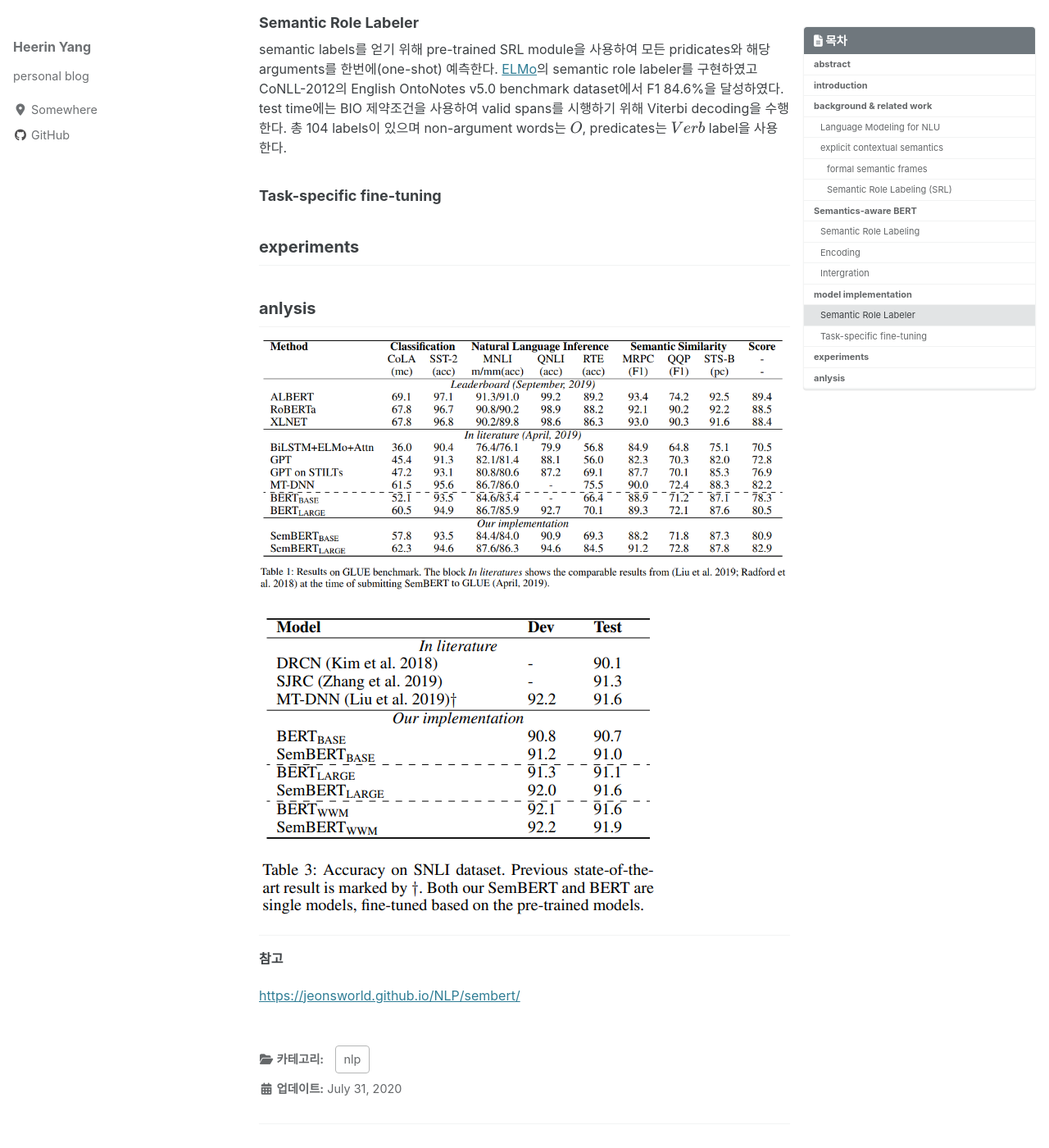
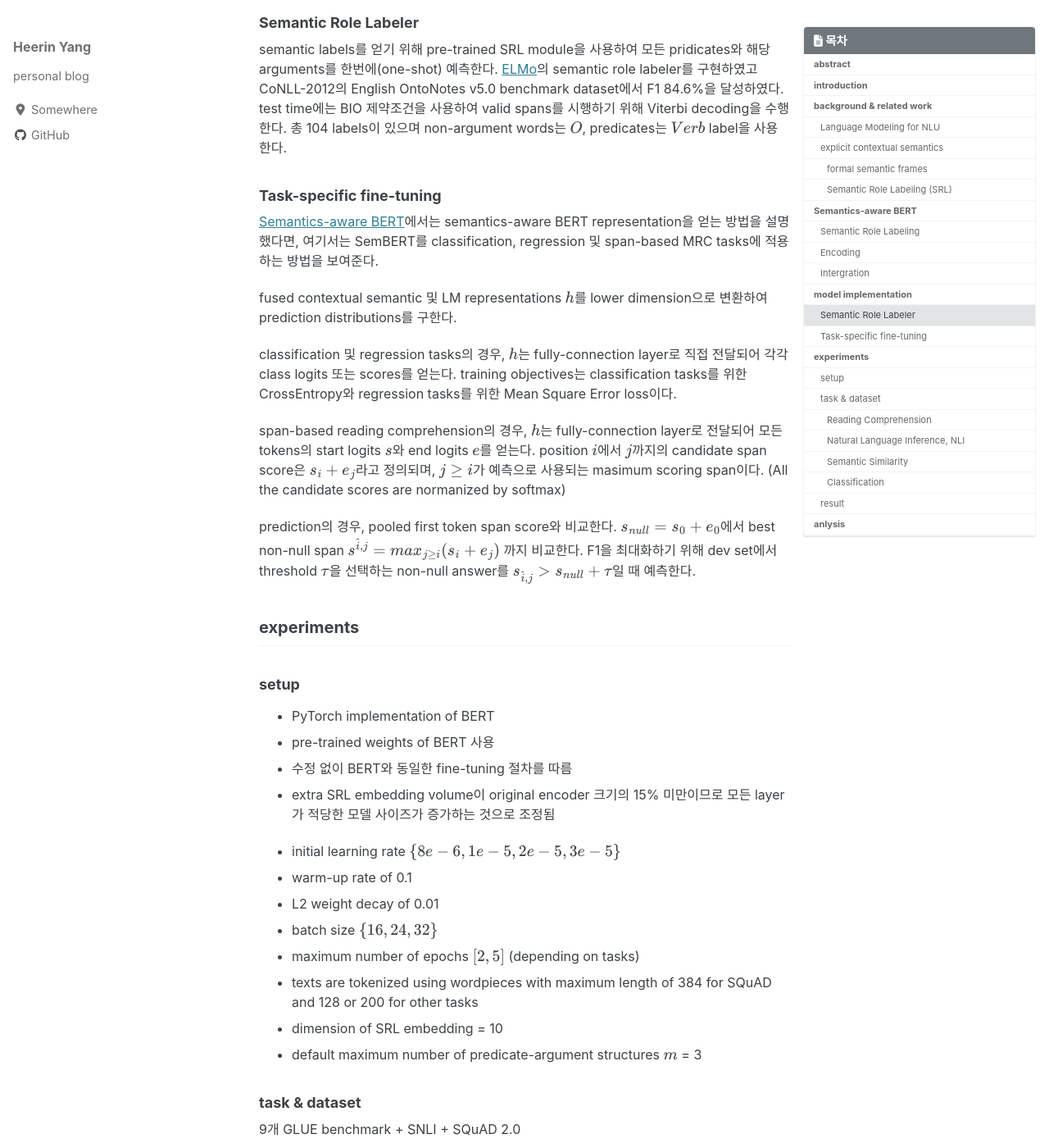
Before and after one commit to hryang06/hryang06.github.io, a Jekyll site: the page built from _posts/2020-07-31-SemBERT.md, in a window 1280 px wide and 1400 px high, scrolled down 5419 px. Shown: the whole window at 82% size. Built offline with Jekyll 4.4.1, drawn with Linux system fonts in a browser that asks for light colours; cached includes are drawn as plain includes; nearby versions of some CDN libraries; formulas are drawn with MathJax 3; some of the changed text lies outside the part shown.

Commit message:
Add setup in SemBERT post

```diff
--- a/_posts/2020-07-31-SemBERT.md
+++ b/_posts/2020-07-31-SemBERT.md
@@ -161,9 +161,69 @@ semantic labels를 얻기 위해 pre-trained SRL module을 사용하여 모든 p
 
 ### Task-specific fine-tuning
 
+[Semantics-aware BERT](#Semantics-aware-BERT)에서는 semantics-aware BERT representation을 얻는 방법을 설명했다면, 여기서는 SemBERT를 classification, regression 및 span-based MRC tasks에 적용하는 방법을 보여준다.
 
+fused contextual semantic 및 LM representations $$h$$를 lower dimension으로 변환하여 prediction distributions를 구한다.
+
+classification 및 regression tasks의 경우, $$h$$는 fully-connection layer로 직접 전달되어 각각 class logits 또는 scores를 얻는다. training objectives는 classification tasks를 위한 CrossEntropy와 regression tasks를 위한 Mean Square Error loss이다.
+
+span-based reading comprehension의 경우, $$h$$는 fully-connection layer로 전달되어 모든 tokens의 start logits $$s$$와 end logits $$e$$를 얻는다. position $$i$$에서 $$j$$까지의 candidate span score은 $$s_i + e_j$$라고 정의되며, $$j ≥ i$$가 예측으로 사용되는 masimum scoring span이다. (All the candidate scores are normanized by softmax)
+
+prediction의 경우, pooled first token span score와 비교한다. $$s_{null} = s_0 + e_0$$에서 best non-null span $$s^{\hat i,j} = max_{j ≥ i}(s_i + e_j)$$ 까지 비교한다. F1을 최대화하기 위해 dev set에서 threshold $$\tau$$을 선택하는 non-null answer를 $$s_{\hat i,j} > s_{null} + \tau$$일 때 예측한다.
 
 ## experiments
+
+### setup
+
+- PyTorch implementation of BERT
+- pre-trained weights of BERT 사용
+- 수정 없이 BERT와 동일한 fine-tuning 절차를 따름
+- extra SRL embedding volume이 original encoder 크기의 15% 미만이므로 모든 layer가 적당한 모델 사이즈가 증가하는 것으로 조정됨
+
+- initial learning rate $$\{8e-6, 1e-5, 2e-5, 3e-5\}$$
+- warm-up rate of 0.1
+- L2 weight decay of 0.01
+- batch size $$\{16, 24, 32\}$$
+- maximum number of epochs $$[2, 5]$$ (depending on tasks)
+- texts are tokenized using wordpieces with maximum length of 384 for SQuAD and 128 or 200 for other tasks
+- dimension of SRL embedding = 10
+- default maximum number of predicate-argument structures $$m$$ = 3
+
+### task & dataset
+
+9개 GLUE benchmark + SNLI + SQuAD 2.0
+
+#### Reading Comprehension
+
+MRC benchmark dataset
+- SQuAD 2.0 : SQuAD 1.1의 100,000 questions + new 50,000 unanswerable questions
+
+#### Natural Language Inference, NLI
+
+reading a pair of sentences + judging the relationship between their meanings
+{entailment, neutral, contradiction}
+
+- SNLI (Stanford Natural Language Inference)
+- MNLI (Multi-Genre Natural Language Inference)
+- QNLI (Question Natural Language Inference)
+- RTE (Recognizing Textual Entailment)
+
+#### Semantic Similarity
+
+두 문장이 sematically equivalent 한지 예측
+
+challenges : recongnizing rephrasing of concepts, understanding negation, handling syntactic ambiguity
+
+- MRPC (Microsoft Paraphrase corpus)
+- QQP (Quora Question Pairs)
+- STS-B (Semantic Textual Similarity benchmark)
+
+#### Classification
+
+- CoLA (Corpus of Linguistic Acceptability) : 영어 문장이 linguistically acceptable 한지 판단
+- SST-2 (Stanford Sentiment Treebank) : for sentiment classification, 영화 평론에서 추출한 문장이 positive 한지 negative 한지 판단
+
+### result
 
 
 ## anlysis
```
